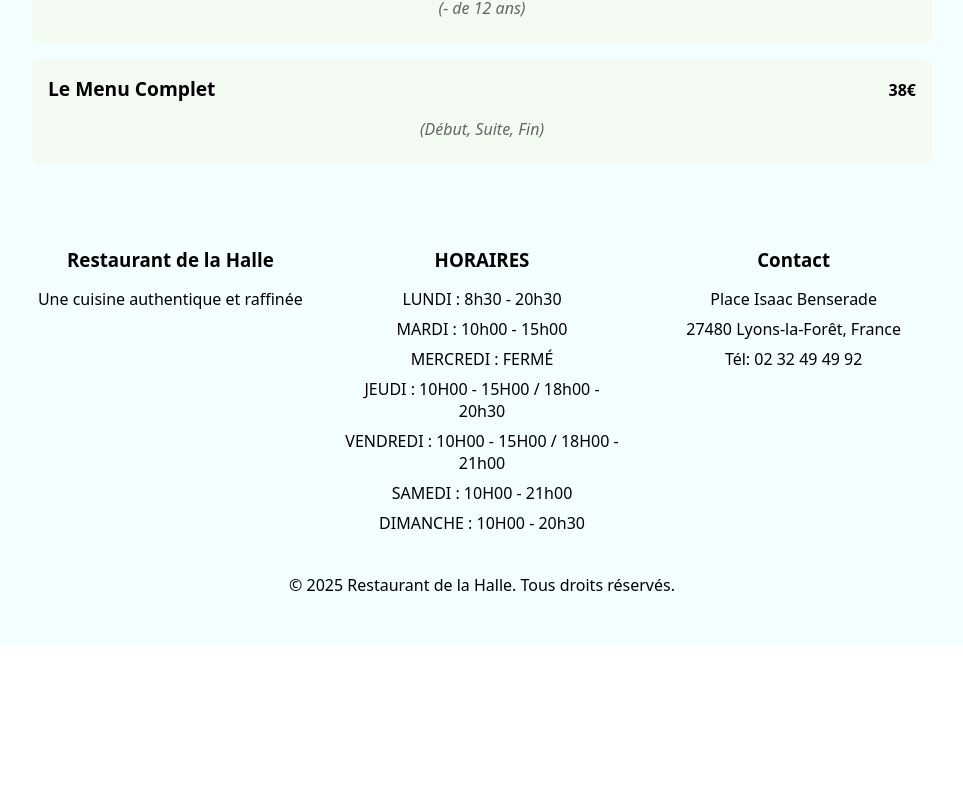
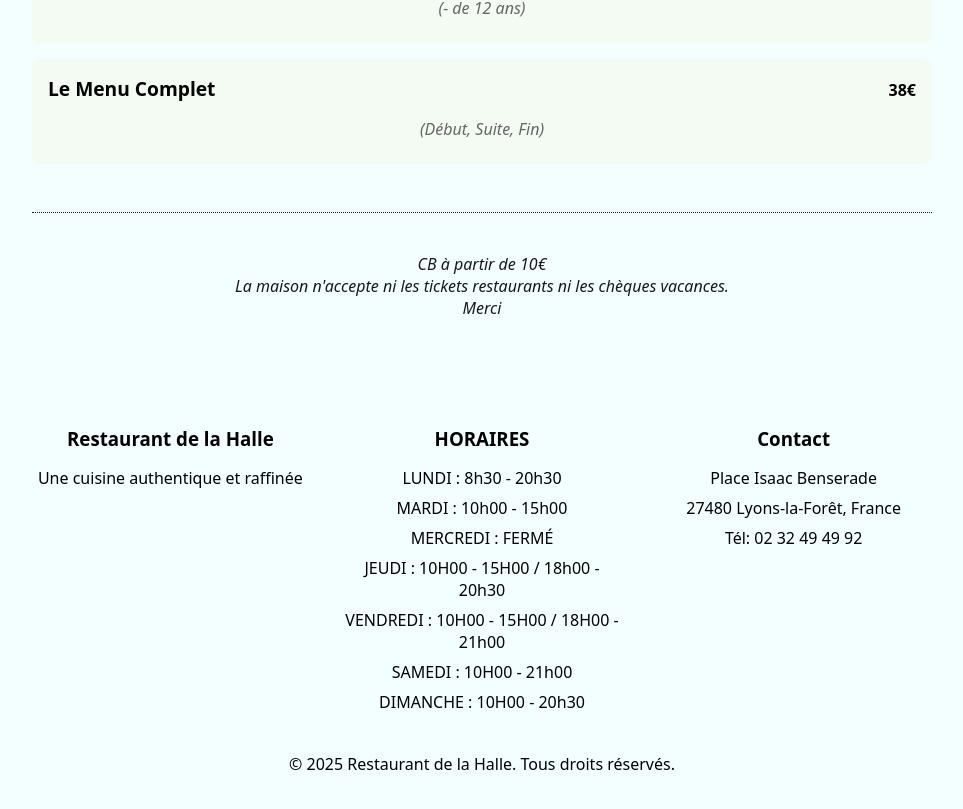
Before and after one commit to Lucacist/restaurant_de_la_halle, a Vue app: page /carte in a window 1280 px wide. Shown: the part 2504-3313 px from the top of the page, without its empty margins (158-1121 px from the left). Before the commit the page ends 3148 px from the top, so only its background shows below. Built offline with nearby package versions, Linux system fonts and the light colour scheme; a web font is replaced by a local one.

Commit message:
infos carte

```diff
--- a/src/Carte.vue
+++ b/src/Carte.vue
@@ -50,6 +50,19 @@
             </div>
             <p class="description" v-if="menu.description">{{ menu.description }}</p>
           </div>
+        </div>
+
+        <div class="payment-info">
+          <p v-if="currentLanguage === 'fr'">
+            CB à partir de 10€<br>
+            La maison n'accepte ni les tickets restaurants ni les chèques vacances.<br>
+            Merci
+          </p>
+          <p v-else>
+            Credit card payments accepted for amounts over 10€<br>
+            The restaurant does not accept meal vouchers or holiday vouchers.<br>
+            Thank you
+          </p>
         </div>
       </div>
     </div>
@@ -245,4 +258,13 @@ button:focus {
     max-width: 120px;
   }
 }
+
+.payment-info {
+  margin-top: 3rem;
+  text-align: center;
+  padding: 1.5rem;
+  border-top: 1px dotted var(--text-color);
+  font-style: italic;
+  opacity: 0.9;
+}
 </style>
```
